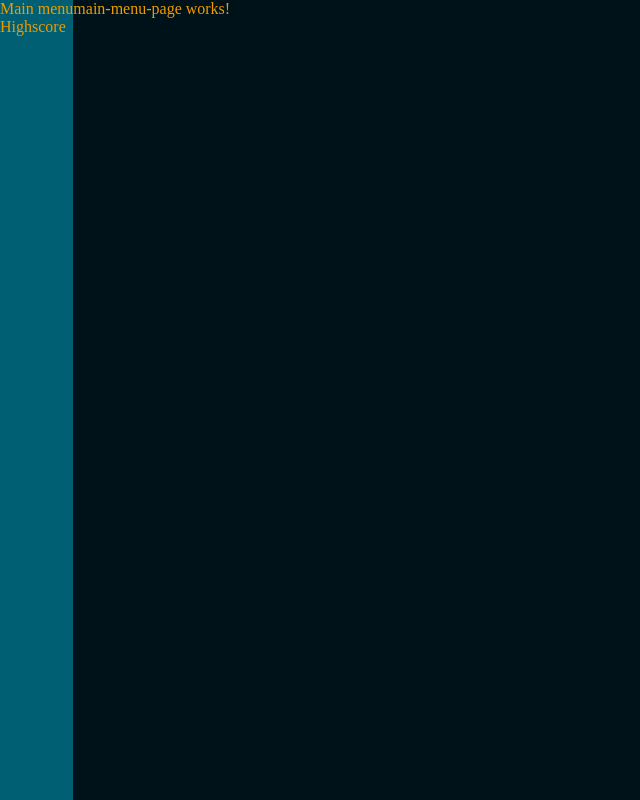
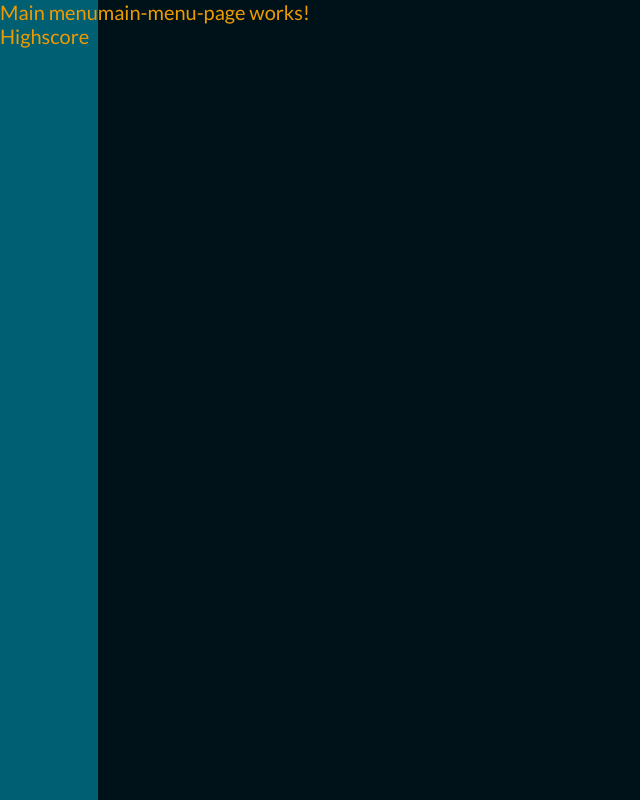
Before and after one commit to antur84/sirtet, an Angular app: page / in a window 1280 px wide. Shown: the whole page, without its empty margins (0-640 px from the left). Built offline with nearby package versions, Linux system fonts and the light colour scheme.

Commit message:
feat(font) setup

```diff
--- a/src/index.html
+++ b/src/index.html
@@ -2,6 +2,8 @@
 <html lang="en">
 <head>
   <meta charset="utf-8">
+  <link rel="stylesheet"
+          href="https://fonts.googleapis.com/css?family=Lato">
   <title>Sirtet</title>
   <base href="/">
   <meta name="viewport" content="width=device-width, initial-scale=1">
--- a/src/style/styles.scss
+++ b/src/style/styles.scss
@@ -5,6 +5,8 @@
   margin: 0;
   background-color: $color-bg;
   color: $color-text;
+  font-family: 'Lato', serif;
+  font-size: 20px;
 }
 
 ol, ul {
```
